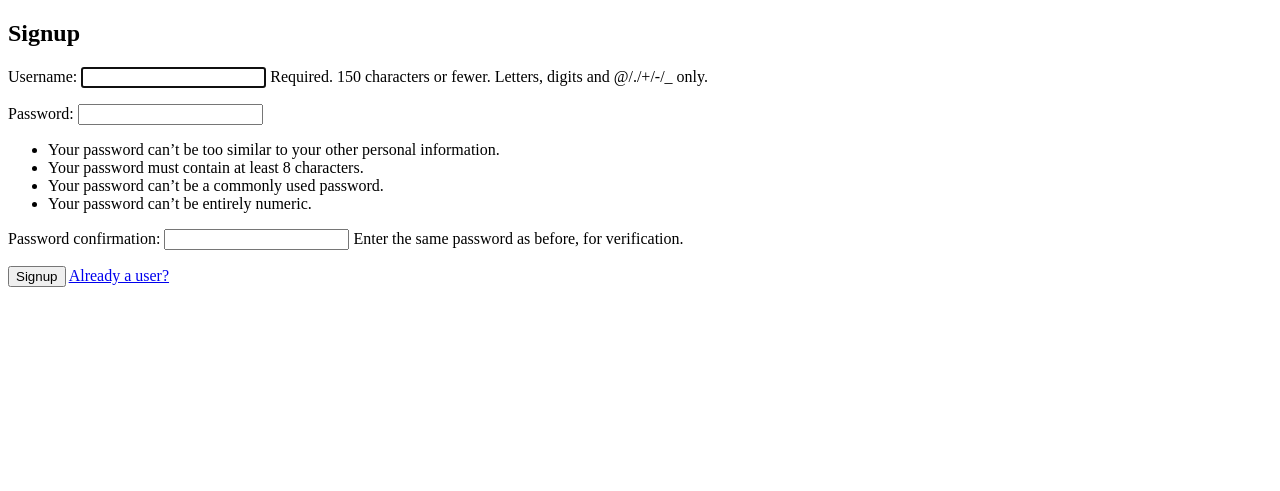
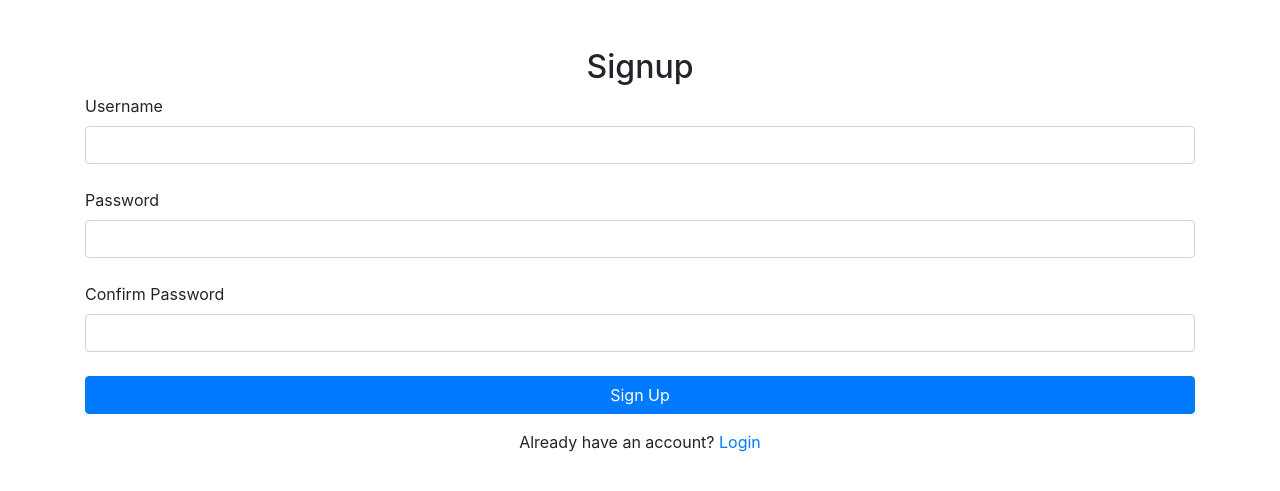
Before and after one commit to AnonymousSRR/Calorie-Tracker, a Django app: page / in a window 1280 px wide. Shown: the top 491 px of the page. Run offline with Django 4.2, Linux system fonts and the light colour scheme; some libraries are stand-ins or nearby versions.

Commit message:
Decorated login and signup pages

```diff
--- a/mysite/myapp/templates/myapp/signup.html
+++ b/mysite/myapp/templates/myapp/signup.html
@@ -1,20 +1,43 @@
 <!DOCTYPE html>
-<html>
-    <head>
-        <meta charset="utf-8">
-        <meta http-equiv="X-UA-Compatible" content="IE=edge">
-        <title>Signup</title>
-        <meta name="description" content="">
-        <meta name="viewport" content="width=device-width, initial-scale=1">
-        <link rel="stylesheet" href="">
-    </head>
-    <body>
-        <h2>Signup</h2>
-        <form method = "POST">
+<html lang="en">
+<head>
+    <meta charset="UTF-8">
+    <meta name="viewport" content="width=device-width, initial-scale=1.0">
+    <title>Signup</title>
+    <!-- Bootstrap CSS -->
+    <link rel="stylesheet" href="https://stackpath.bootstrapcdn.com/bootstrap/4.5.2/css/bootstrap.min.css">
+    <style>
+        /* Adjust spacing */
+        .form-group {
+            margin-bottom: 1.5rem;
+        }
+
+        /* Style the sign-up button */
+        .btn-primary {
+            width: 100%;
+        }
+    </style>
+</head>
+<body>
+    <div class="container mt-5">
+        <h2 class="text-center">Signup</h2>
+        <form method="post" action="{% url 'signup' %}">
             {% csrf_token %}
-            {{ form.as_p }}
-            <button type = "submit" class = "btn btn-success">Signup</button>
-            <a href="/login" class="btn btn-primary">Already a user?</a>
+            <div class="form-group">
+                <label for="id_username">Username</label>
+                <input type="text" name="username" class="form-control" id="id_username">
+            </div>
+            <div class="form-group">
+                <label for="id_password1">Password</label>
+                <input type="password" name="password1" class="form-control" id="id_password1">
+            </div>
+            <div class="form-group">
+                <label for="id_password2">Confirm Password</label>
+                <input type="password" name="password2" class="form-control" id="id_password2">
+            </div>
+            <button type="submit" class="btn btn-primary">Sign Up</button>
         </form>
-    </body>
+        <p class="mt-3 text-center">Already have an account? <a href="{% url 'login' %}">Login</a></p>
+    </div>
+</body>
 </html>
--- a/mysite/myapp/views.py
+++ b/mysite/myapp/views.py
@@ -2,6 +2,8 @@ from django.shortcuts import redirect, render
 from .models import Food, Consume
 from django.contrib.auth.forms import UserCreationForm, AuthenticationForm
 from django.contrib.auth import login, logout
+from django.contrib.auth.decorators import login_required
+
 
 # Create your views here.
 
@@ -25,6 +27,7 @@ def user_login(request):
         form = AuthenticationForm()
     return render(request, 'myapp/login.html', {'form' : form})
 
+@login_required
 def index(request):
     if request.method == "POST":
         food_consumed = request.POST['food_consumed']
```
Also changed, not shown: mysite/myapp/templates/myapp/login.html (+35 -15 lines), mysite/db.sqlite3.
